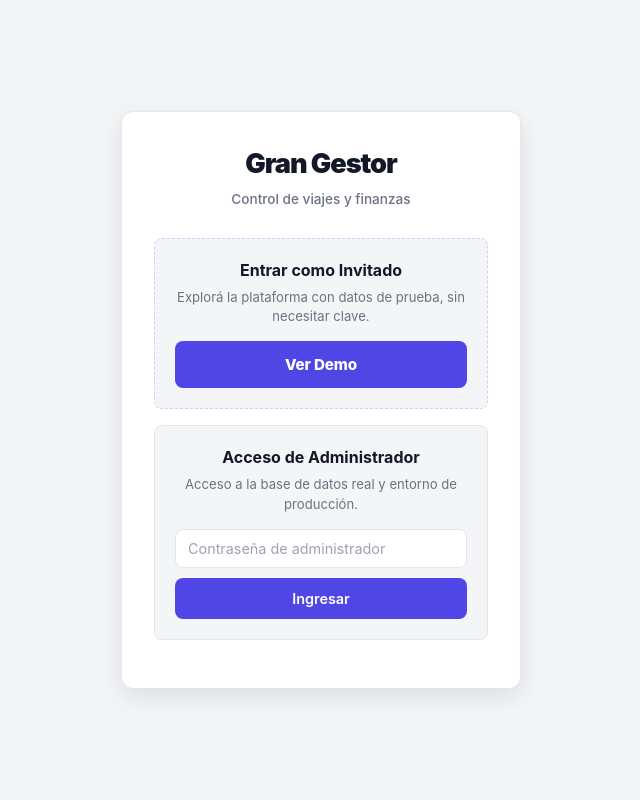
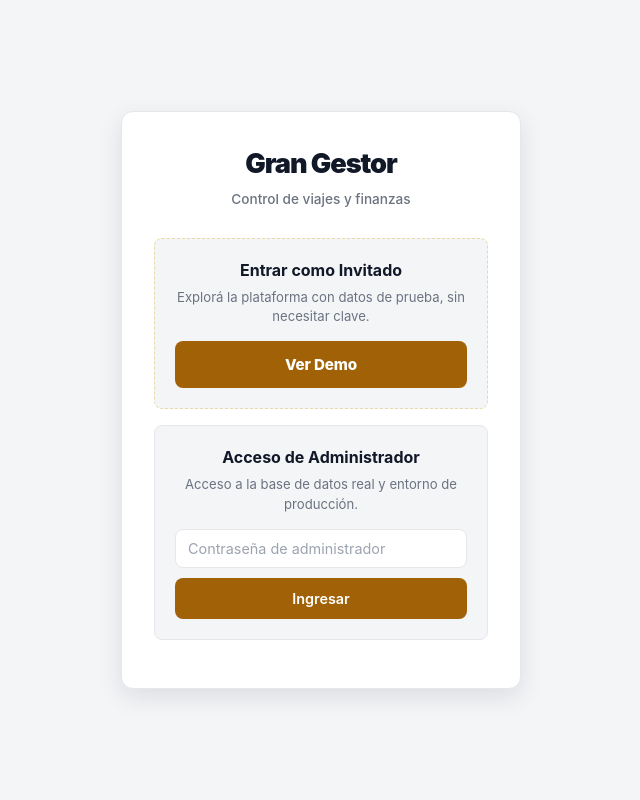
Before and after one commit to dmampel/gestor-viajes, a Flask app: page /login in a window 1280 px wide. Shown: the whole page, without its empty margins (319-959 px from the left). Run offline with Flask 3, Linux system fonts and the light colour scheme.

Commit message:
style: color de acento ocre en lugar de índigo
Co-Authored-By: Claude Sonnet 5.5 <noreply@anthropic.com>

```diff
--- a/static/style.css
+++ b/static/style.css
@@ -14,16 +14,16 @@
     --text-secondary: #6b7280;
     --text-faint: #9ca3af;
 
-    --accent: #4f46e5;
-    --accent-hover: #4338ca;
-    --accent-soft: #eef2ff;
-    --accent-light: #4f46e5; /* compat: usado inline en viajes.html */
+    --accent: #a16207;
+    --accent-hover: #854d0e;
+    --accent-soft: #fbf3dd;
+    --accent-light: #a16207; /* compat: usado inline en viajes.html */
 
     --verde: #059669;
     --verde-bg: #ecfdf5;
     --rojo: #dc2626;
     --rojo-bg: #fef2f2;
-    --amarillo: #b45309;
+    --amarillo: #a16207;
     --amarillo-bg: #fffbeb;
 
     --sidebar: #111827;
@@ -552,7 +552,7 @@ select.input-field {
 
 /* Historial */
 .historial-item { display: block; text-decoration: none; color: var(--text); transition: border-color 0.15s; }
-.historial-item:hover { border-color: #c7d2fe; }
+.historial-item:hover { border-color: #e9d9a6; }
 .historial-mes { display: flex; justify-content: space-between; align-items: center; margin-bottom: 12px; }
 .historial-nombre { font-weight: 600; font-size: 1rem; }
 .historial-montos { display: grid; grid-template-columns: repeat(3, 1fr); gap: 8px; margin-bottom: 12px; }
--- a/templates/login.html
+++ b/templates/login.html
@@ -43,7 +43,7 @@
             margin-bottom: 16px;
         }
         .demo-box {
-            border: 1.5px dashed #c7d2fe;
+            border: 1.5px dashed #e9d9a6;
         }
         .admin-box {
             border: 1.5px solid var(--borde);
--- a/templates/orden.html
+++ b/templates/orden.html
@@ -11,8 +11,8 @@
         *, *::before, *::after { box-sizing: border-box; margin: 0; padding: 0; }
 
         :root {
-            --accent: #6c5ce7;
-            --accent-light: #a29bfe;
+            --accent: #a16207;
+            --accent-light: #ca8a04;
             --verde: #00b894;
             --rojo: #e17055;
             --text: #1a1d27;
```
